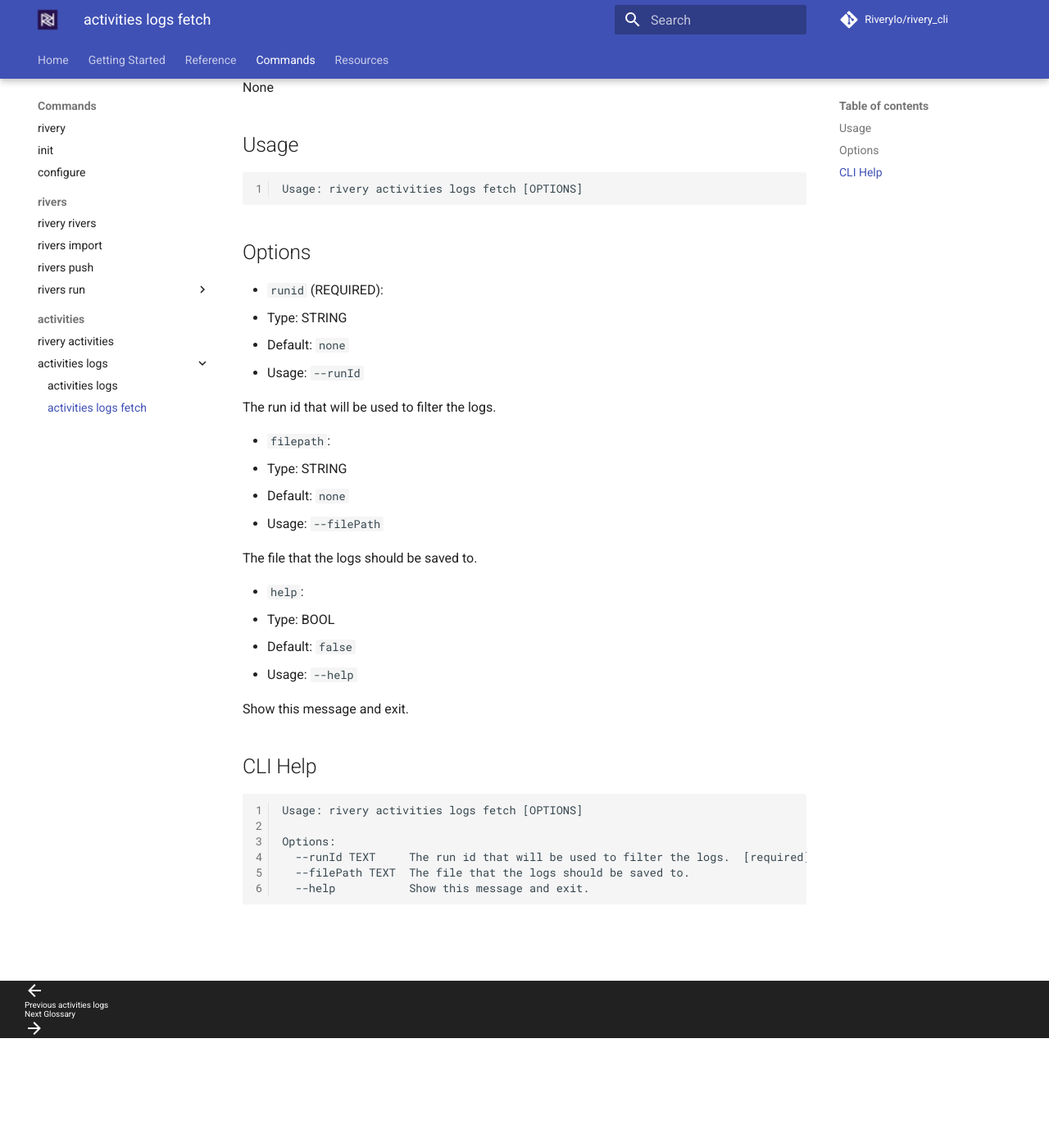
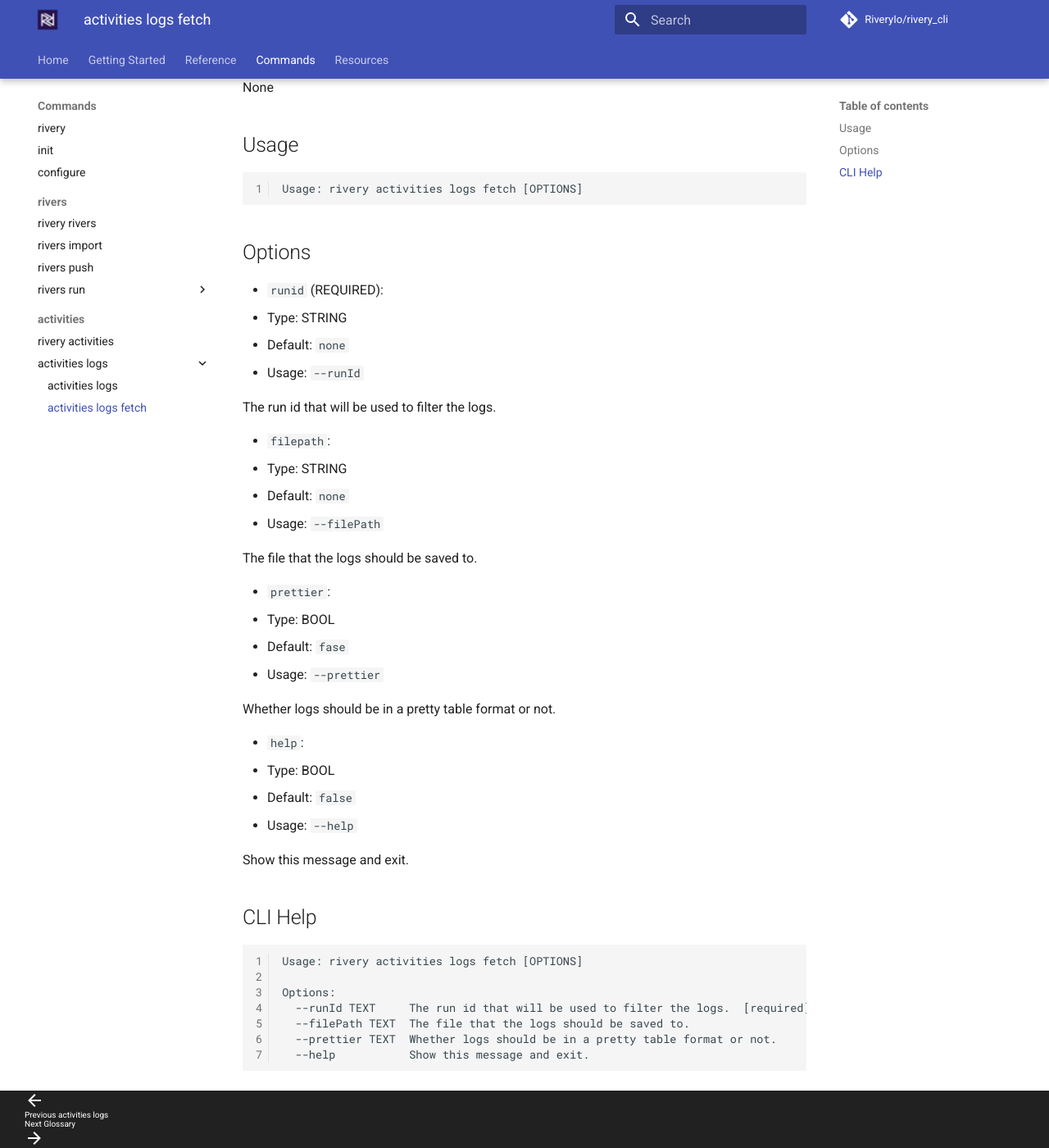
Before and after one commit to RiveryIO/rivery_cli, an MkDocs documentation site: the page built from docs/commands/activities/logs-fetch.md, in a window 1280 px wide and 1400 px high, scrolled down 134 px. Shown: the whole window at 82% size. Built offline with MkDocs 1.6.1 and Material for MkDocs 9.7.7, drawn with Linux system fonts in a browser that asks for light colours; comment, search, counter and statistics services are not loaded.

Commit message:
update docs

````diff
--- a/docs/commands/activities/logs-fetch.md
+++ b/docs/commands/activities/logs-fetch.md
@@ -24,6 +24,14 @@
 
   The file that the logs should be saved to.
 
+
+* `prettier`:
+  * Type: BOOL
+  * Default: `fase`
+  * Usage: `--prettier`
+
+  Whether logs should be in a pretty table format or not.
+
 * `help`:
   * Type: BOOL
   * Default: `false`
@@ -41,5 +49,6 @@
 Options:
   --runId TEXT     The run id that will be used to filter the logs.  [required]
   --filePath TEXT  The file that the logs should be saved to.
+  --prettier TEXT  Whether logs should be in a pretty table format or not.
   --help           Show this message and exit.
 ```
````
